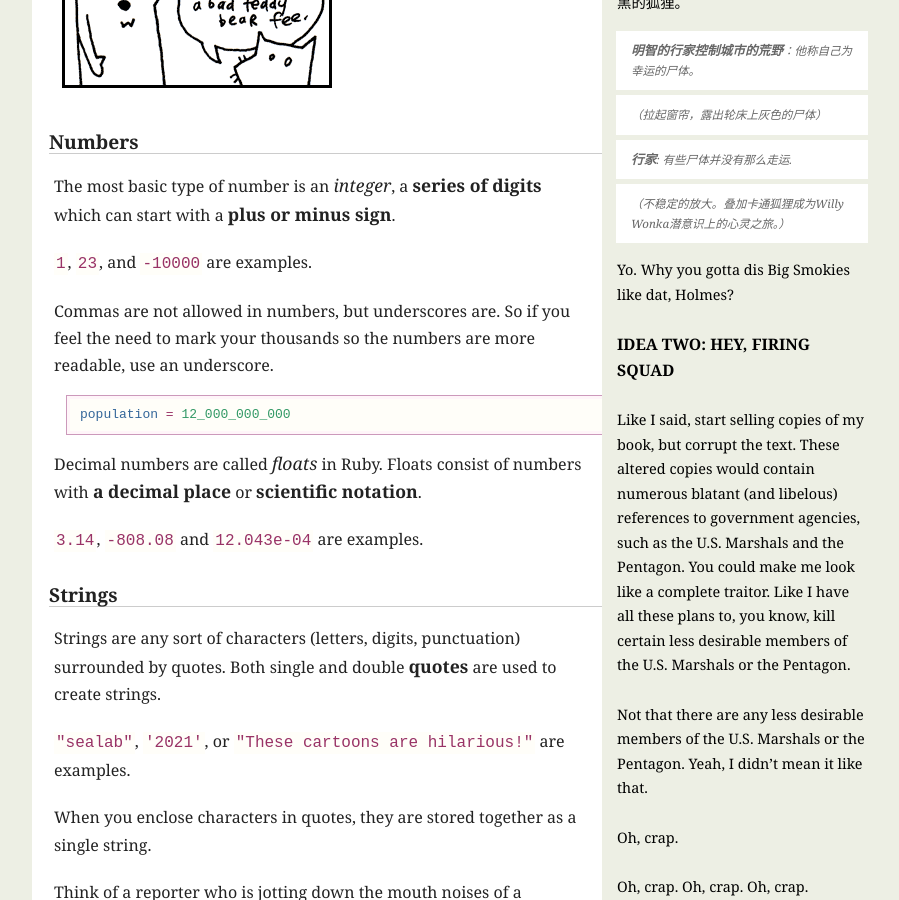
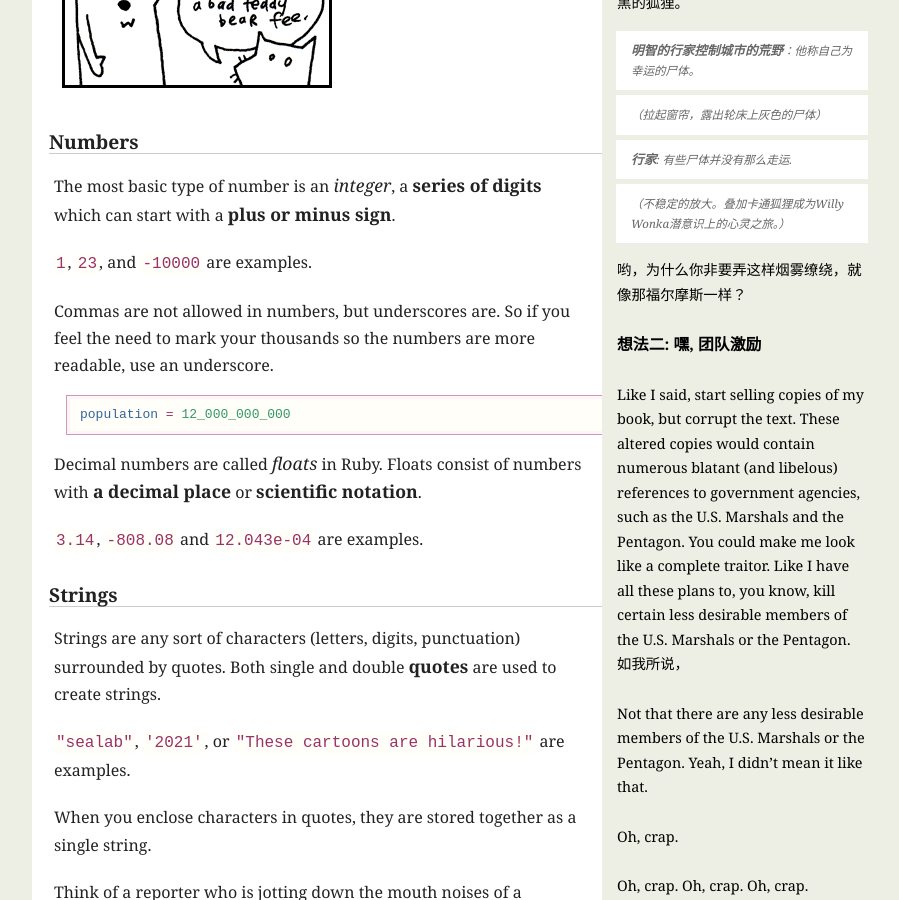
Before and after one commit to codecly259/poignant-guide-cn, a Jekyll site: the page built from _posts/1900-01-03-quick-ride.md, in a window 1280 px wide and 900 px high, scrolled down 3905 px. Shown: the whole window, without its empty margins (183-1082 px from the left). Built offline with Jekyll 4.4.1, drawn with Linux system fonts in a browser that asks for light colours; Markdown is read by kramdown in place of the engine named in the settings.

Commit message:
第三章侧边栏部分翻译

```diff
--- a/_posts/1900-01-03-quick-ride.md
+++ b/_posts/1900-01-03-quick-ride.md
@@ -123,16 +123,16 @@ Pokemon!")
 
 > （不稳定的放大。叠加卡通狐狸成为Willy Wonka潜意识上的心灵之旅。）
 
-Yo. Why you gotta dis Big Smokies like dat, Holmes?
+哟，为什么你非要弄这样烟雾缭绕，就像那福尔摩斯一样？
 
-**<span class="caps">IDEA TWO</span>: HEY, <span class="caps">FIRING
-SQUAD</span>**
+**<span class="caps">想法二</span>: 嘿, <span class="caps">团队激励</span>**
 
 Like I said, start selling copies of my book, but corrupt the text. These
 altered copies would contain numerous blatant (and libelous) references to
 government agencies, such as the U.S. Marshals and the Pentagon. You could make
 me look like a complete traitor. Like I have all these plans to, you know, kill
 certain less desirable members of the U.S. Marshals or the Pentagon.
+如我所说，
 
 Not that there are any less desirable members of the U.S. Marshals or the
 Pentagon. Yeah, I didn’t mean it like that.
--- a/book/index.html
+++ b/book/index.html
@@ -5,7 +5,7 @@ layout: book
 
   <div id="sidepane">
     <div id="bookplate"><a href="chapter-1.html"><img src="../images/2006.cover.jpg" alt="why's (poignant) guide to ruby" /></a></div>
-    <div id="bookseal"><a href="chapter-1.html"><img src="../images/2006.seal.jpg" alt="Open the book" /></a></div>
+    <div id="bookseal"><a href="chapter-1.html"><img src="../images/2006.seal.jpg" alt="打开本书" /></a></div>
     <div id="bookcontents">
       <h3>~ Contents ~</h3>
       <ol class=toc>
```
